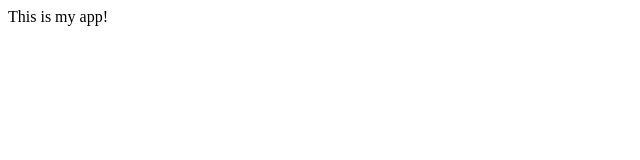
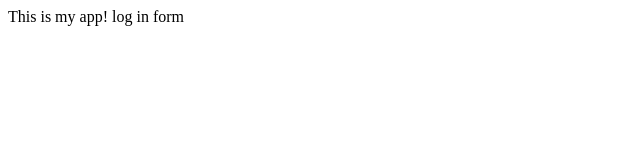
Before and after one commit to darkhota/myappsample, a plain HTML site: page index.html in a window 1280 px wide. Shown: the full height of the page, 0-640 px from the left. Drawn offline with Linux system fonts and the light colour scheme.

Commit message:
login form

```diff
--- /dev/null
+++ b/dir 2/app2.js
@@ -0,0 +1 @@
+console.log('yoo');
--- a/index.html
+++ b/index.html
@@ -8,5 +8,6 @@
 </head>
 <body>
     This is my app!
+    log in form
 </body>
 </html>
```
Also changed, not shown: login.html (added, +1 -0 lines), log.txt (added).
